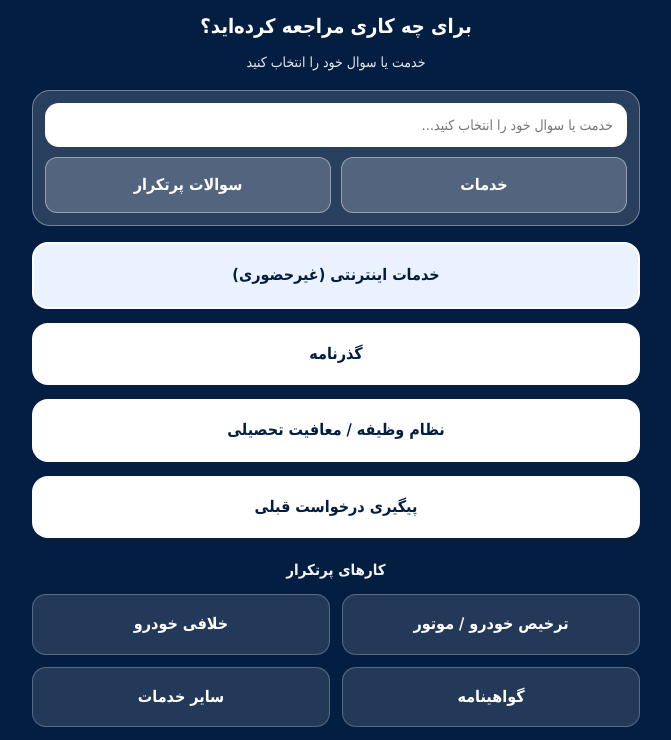
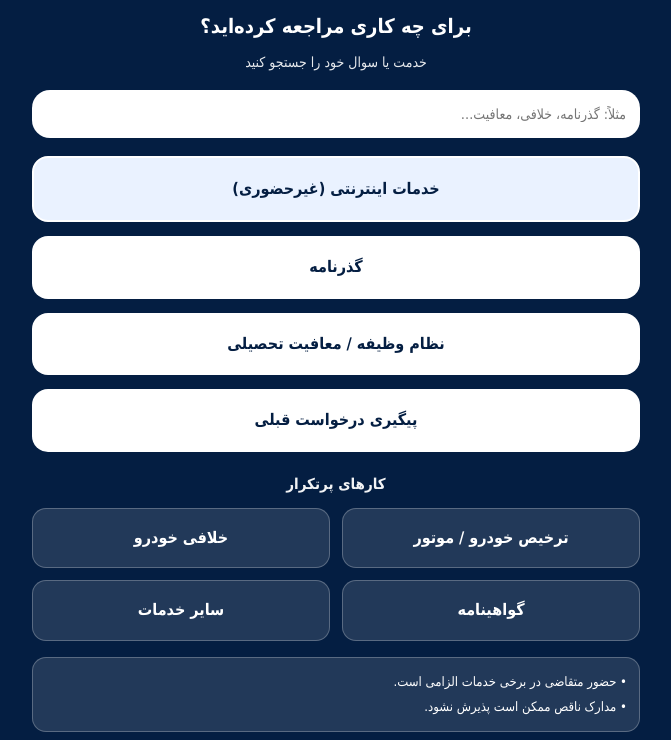
Before and after one commit to epoliceafsarieh/epoliceafsarieh-v2, a plain HTML site: page index.html in a window 1280 px wide. Shown: the part 59-799 px from the top of the page, without its empty margins (304-975 px from the left). Drawn offline with Linux system fonts and the light colour scheme.

Commit message:
Update index.html

```diff
--- a/index.html
+++ b/index.html
@@ -50,37 +50,49 @@
 
     /* SEARCH */
     .search-box{
-      background:rgba(255,255,255,.15);
-      border:1px solid rgba(255,255,255,.35);
-      border-radius:18px;
-      padding:12px;
-      margin-bottom:16px;
+      position:relative;
+      margin-bottom:18px;
     }
 
     .search-input{
       width:100%;
-      padding:14px;
-      border-radius:14px;
+      padding:16px 14px;
+      border-radius:18px;
       border:none;
       font-size:14px;
       font-family:inherit;
     }
 
-    .search-actions{
-      display:grid;
-      grid-template-columns:1fr 1fr;
-      gap:10px;
-      margin-top:10px;
+    .suggestions{
+      display:none;
+      position:absolute;
+      top:100%;
+      right:0;
+      left:0;
+      background:#ffffff;
+      color:#041E42;
+      border-radius:0 0 16px 16px;
+      overflow:hidden;
+      box-shadow:0 10px 30px rgba(0,0,0,.2);
+      z-index:10;
     }
 
-    .search-btn{
-      background:rgba(255,255,255,.2);
-      border:1px solid rgba(255,255,255,.4);
-      border-radius:12px;
-      padding:12px;
-      text-align:center;
+    .suggestions div{
+      padding:12px 14px;
+      border-bottom:1px solid #eee;
       font-weight:900;
       cursor:pointer;
+    }
+
+    .suggestions div:last-child{
+      border-bottom:none;
+    }
+
+    .suggestions small{
+      display:block;
+      font-weight:normal;
+      font-size:12px;
+      opacity:.8;
     }
 
     /* MAIN ACTIONS */
@@ -142,7 +154,6 @@
       padding:12px;
       font-size:13px;
     }
-    .note div{margin:6px 0}
 
     /* FOOTER */
     .footer{
@@ -177,15 +188,18 @@
   <div class="brand">دفتر پلیس +۱۰ افسریه</div>
 
   <h1>برای چه کاری مراجعه کرده‌اید؟</h1>
-  <p class="subtitle">خدمت یا سوال خود را انتخاب کنید</p>
+  <p class="subtitle">خدمت یا سوال خود را جستجو کنید</p>
 
-  <!-- SEARCH (Option A) -->
+  <!-- SEARCH B -->
   <div class="search-box">
-    <input class="search-input" type="text" placeholder="خدمت یا سوال خود را انتخاب کنید…" readonly>
+    <input id="search" class="search-input" type="text" placeholder="مثلاً: گذرنامه، خلافی، معافیت…">
 
-    <div class="search-actions">
-      <div class="search-btn">خدمات</div>
-      <div class="search-btn">سوالات پرتکرار</div>
+    <div id="suggestions" class="suggestions">
+      <div>گذرنامه <small>مدارک و شرایط</small></div>
+      <div>نظام وظیفه <small>معافیت تحصیلی و وضعیت مشمول</small></div>
+      <div>خلافی خودرو <small>استعلام و پرداخت</small></div>
+      <div>ترخیص خودرو <small>پارکینگ و توقیف</small></div>
+      <div>سوالات پرتکرار <small>پاسخ به سوالات رایج</small></div>
     </div>
   </div>
 
@@ -218,5 +232,19 @@
   </div>
 
 </div>
+
+<script>
+  const input = document.getElementById('search');
+  const box = document.getElementById('suggestions');
+
+  input.addEventListener('input', () => {
+    box.style.display = input.value.trim() ? 'block' : 'none';
+  });
+
+  document.addEventListener('click', e => {
+    if (!e.target.closest('.search-box')) box.style.display = 'none';
+  });
+</script>
+
 </body>
 </html>
```
